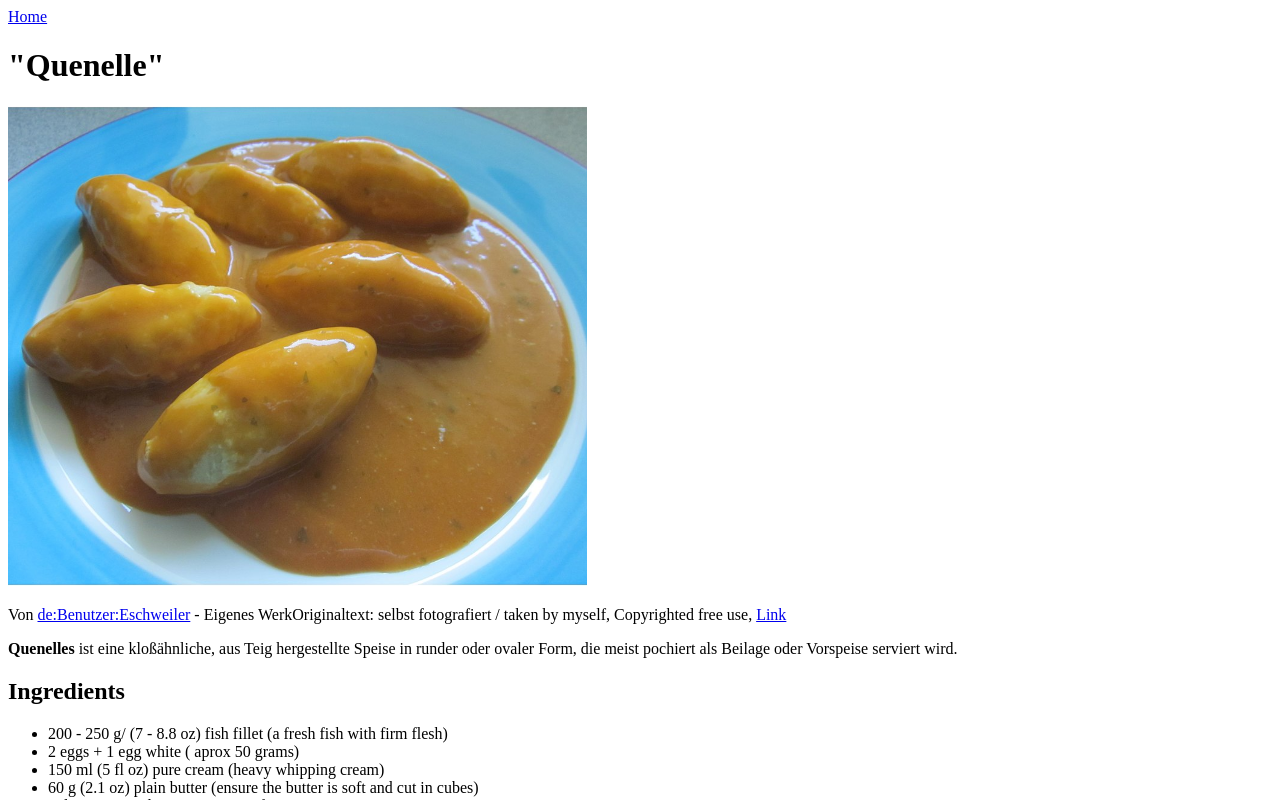
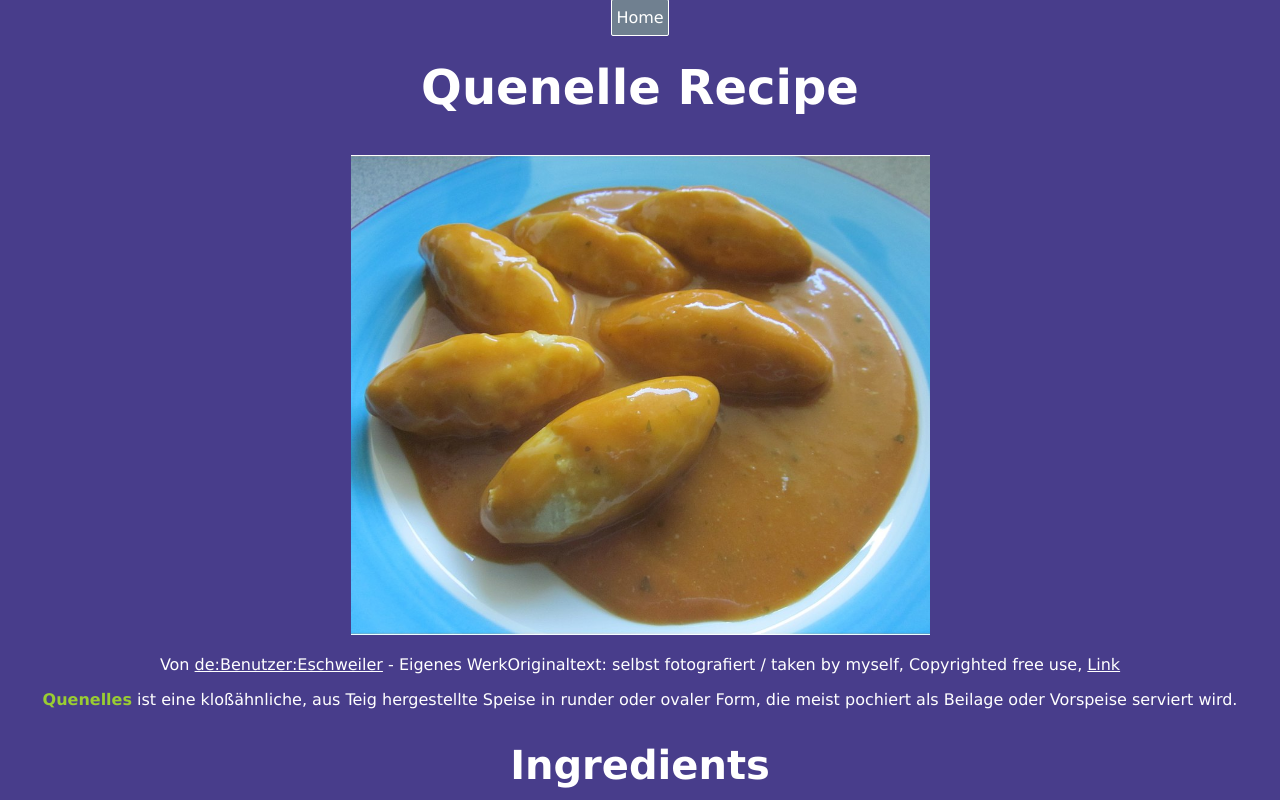
Before and after one commit to remzr/odin-recipes, a plain HTML site: page recipes/quenelle.html in a window 1280 px wide. Shown: the top 800 px of the page. Drawn offline with Linux system fonts and the light colour scheme.

Commit message:
Add stylsheet and necessary classes

```diff
--- a/recipes/quenelle.html
+++ b/recipes/quenelle.html
@@ -3,12 +3,13 @@
     <head>
         <meta charset="UTF-8">
         <title>Quenelle</title>
+        <link rel="stylesheet" href="../style.css">
     </head>
     <body>
-        <a href="../index.html">Home</a>
-        <h1>"Quenelle"</h1>
+        <a class="button-home" href="../index.html">Home</a>
+        <h1>Quenelle Recipe</h1>
         <img src="../images/quenelles.jpeg"  alt="Quenelles with sauce" height="480" width="579">
-        <p>Von <a href="https://de.wikipedia.org/wiki/Benutzer:Eschweiler" class="extiw" title="de:Benutzer:Eschweiler">de:Benutzer:Eschweiler</a> - <span class="int-own-work" lang="de">Eigenes Werk</span><span lang="de" dir="ltr">Originaltext</span>: selbst fotografiert / taken by myself, Copyrighted free use, <a href="https://commons.wikimedia.org/w/index.php?curid=42189480">Link</a></p>
+        <p class="author">Von <a href="https://de.wikipedia.org/wiki/Benutzer:Eschweiler" class="extiw" title="de:Benutzer:Eschweiler">de:Benutzer:Eschweiler</a> - <span class="int-own-work" lang="de">Eigenes Werk</span><span lang="de" dir="ltr">Originaltext</span>: selbst fotografiert / taken by myself, Copyrighted free use, <a href="https://commons.wikimedia.org/w/index.php?curid=42189480">Link</a></p>
         <p><strong>Quenelles</strong> ist eine kloßähnliche, aus Teig hergestellte Speise in runder oder ovaler Form, die meist pochiert als Beilage oder Vorspeise serviert wird. </p>
         <h2>Ingredients</h2>
             <ul>
--- /dev/null
+++ b/style.css
@@ -0,0 +1,73 @@
+* {
+box-sizing: border-box;
+}
+
+body {
+    background-color: darkslateblue;
+    font-family: 'Lucida Sans', 'Lucida Sans Regular', 'Lucida Grande', 'Lucida Sans Unicode', Geneva, Verdana, sans-serif;
+    text-align: center;
+}
+
+h1 {
+    font-size: 3rem;
+    font-weight: 800;
+    color: white;
+    margin-bottom: 40px;
+}
+
+h2 {
+    font-size: 2.5rem;
+    font-weight: 800;
+    color: white;
+}
+
+.button-main {
+    font-size: 2rem;
+    font-weight: 400;
+    color: white;
+    text-decoration: none;
+    background-color: slategray;
+    padding: 16px 8px;
+    margin: 16px;
+
+    border-color: white;
+    border: 1px;
+    border-radius: 5px;
+    border-style: solid;
+}
+
+.button-main:hover, .button-home:hover {
+    background-color: slateblue;
+}
+
+.button-home {
+    font-size: 1rem;
+    font-weight: 400;
+    color: white;
+    text-decoration: none;
+    background-color: slategray;
+    padding: 8px 4px;
+
+    border-color: white;
+    border: 1px;
+    border-radius: 2px;
+    border-style: solid;
+}
+
+p, li, .author>a {
+    color: white;
+}
+
+strong {
+    color: yellowgreen;
+}
+
+ul, ol {
+    width: 800px;
+    margin: auto;
+    text-align: left;
+}
+
+.author {
+    font-weight: 200;
+}
```
Also changed, not shown: index.html (+4 -3 lines), recipes/hackbraten.html (+6 -3 lines). Lines whose indentation alone changed are shown as unchanged.
